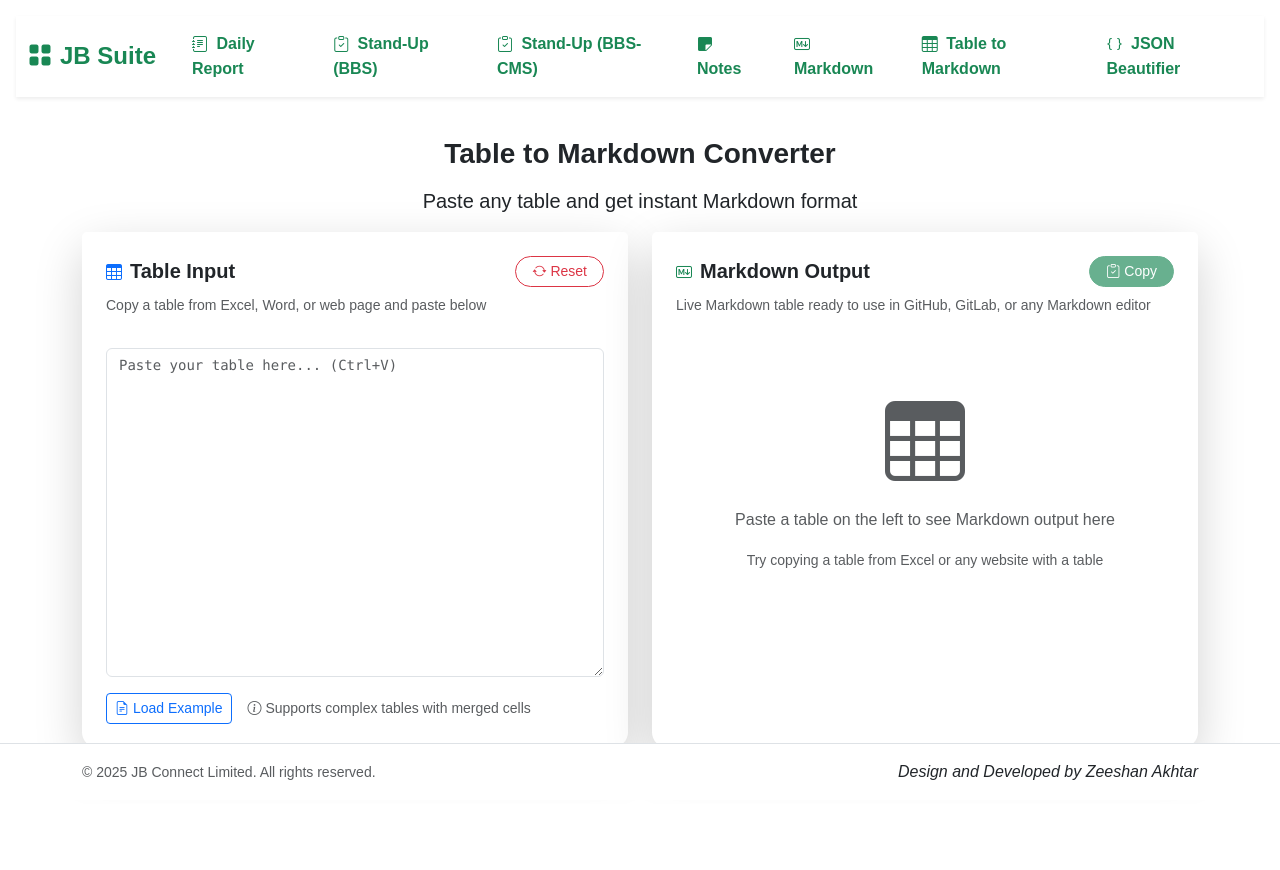
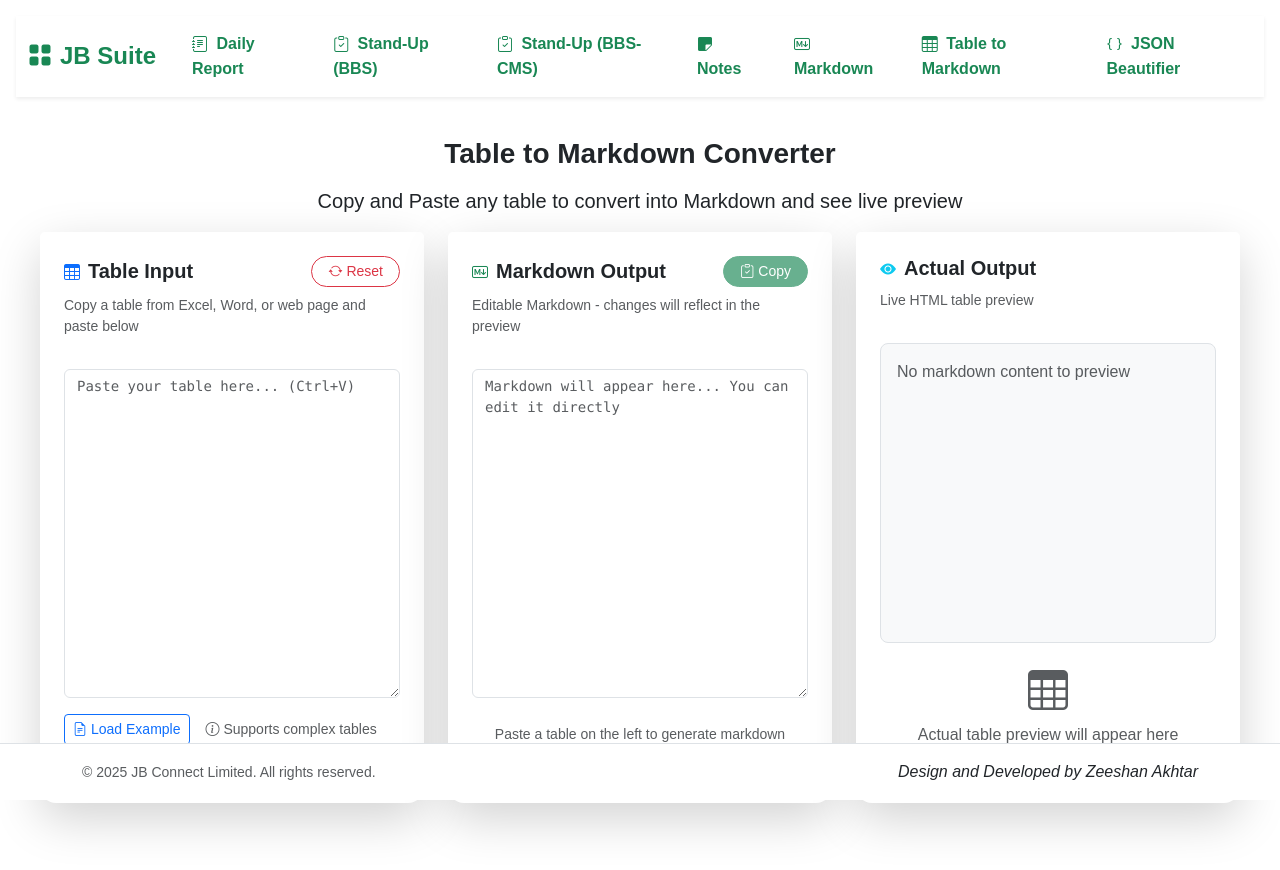
Before and after one commit to Zeeshan0811/standup-report-generator, a Next.js app: page /table-to-markdown in a window 1280 px wide. Shown: the top 870 px of the page. Before the commit the page ends 804 px from the top, so only its background shows below. Built offline with nearby package versions, Linux system fonts and the light colour scheme.

Commit message:
fix: table-to-markdown fixed

```diff
--- a/pages/table-to-markdown.jsx
+++ b/pages/table-to-markdown.jsx
@@ -58,6 +58,69 @@ const TableToMarkdownConverter = () => {
         }
     };
 
+    // Convert Markdown table to HTML
+    const convertMarkdownToHtml = (markdown) => {
+        if (!markdown.trim()) return '<p class="text-muted">No markdown content to preview</p>';
+
+        try {
+            const lines = markdown.trim().split('\n');
+            if (lines.length < 2) {
+                return '<p class="text-warning">Invalid markdown table format</p>';
+            }
+
+            let html = '<table class="table table-bordered table-striped">\n';
+
+            // Process each row
+            lines.forEach((line, index) => {
+                // Skip separator line but use it to determine if we're in header
+                if (line.includes('---')) return;
+
+                const cells = line.split('|')
+                    .filter(cell => cell.trim() !== '')
+                    .map(cell => cell.trim());
+
+                if (cells.length === 0) return;
+
+                // Check if previous line was a separator (header row)
+                const isHeader = index > 0 && lines[index - 1] && lines[index - 1].includes('---');
+
+                if (isHeader) {
+                    html += '  <thead>\n';
+                    html += '    <tr>\n';
+                    cells.forEach(cell => {
+                        html += `      <th>${escapeHtml(cell)}</th>\n`;
+                    });
+                    html += '    </tr>\n';
+                    html += '  </thead>\n';
+                } else {
+                    if (index === 0 || (index > 0 && !lines[index - 1].includes('---'))) {
+                        html += '  <tbody>\n';
+                    }
+                    html += '    <tr>\n';
+                    cells.forEach(cell => {
+                        html += `      <td>${escapeHtml(cell)}</td>\n`;
+                    });
+                    html += '    </tr>\n';
+                    if (index === lines.length - 1 || (index < lines.length - 1 && lines[index + 1].includes('---'))) {
+                        html += '  </tbody>\n';
+                    }
+                }
+            });
+
+            html += '</table>';
+            return html;
+        } catch (err) {
+            return '<p class="text-danger">Error parsing markdown table</p>';
+        }
+    };
+
+    // Helper function to escape HTML
+    const escapeHtml = (text) => {
+        const div = document.createElement('div');
+        div.textContent = text;
+        return div.innerHTML;
+    };
+
     // Handle paste event
     const handlePaste = useCallback((e) => {
         const pastedText = e.clipboardData.getData('text/html') ||
@@ -96,6 +159,12 @@ const TableToMarkdownConverter = () => {
         } else {
             setMarkdownOutput('');
         }
+    };
+
+    // Handle markdown editing
+    const handleMarkdownChange = (e) => {
+        const newMarkdown = e.target.value;
+        setMarkdownOutput(newMarkdown);
     };
 
     // Copy markdown to clipboard
@@ -188,23 +257,23 @@ const TableToMarkdownConverter = () => {
 
     return (
         <div className="container-fluid bg-gradient" style={{
-            background: 'linear-gradient(135deg, #667eea 0%, #764ba2 100%)'
+            background: 'linear-gradient(135deg, #667eea 0%, #764ba2 100%)',
+            minHeight: '100vh'
         }}>
-            <div className="container py-3">
             {/* Header */}
-                <div className="text-center mb-3">
+            <div className="text-center mb-3 pt-3">
                 <h3 className="fw-bold mb-3">
                     Table to Markdown Converter
                 </h3>
                 <p className="lead">
-                        Paste any table and get instant Markdown format
+                    Copy and Paste any table to convert into Markdown and see live preview
                 </p>
             </div>
 
-                {/* Main Content */}
+            {/* Main Content - 3 Columns */}
             <div className="row g-4">
-                    {/* Left Column - Input */}
-                    <div className="col-md-6">
+                {/* Column 1 - Table Input */}
+                <div className="col-md-4">
                     <div className="card shadow-lg border-0 rounded-4 h-100">
                         <div className="card-header bg-white border-0 pt-4 px-4">
                             <div className="d-flex justify-content-between align-items-center">
@@ -260,15 +329,15 @@ const TableToMarkdownConverter = () => {
                                     Load Example
                                 </button>
                                 <small className="text-muted ms-3">
-                                        <i className="bi bi-info-circle"></i> Supports complex tables with merged cells
+                                    <i className="bi bi-info-circle"></i> Supports complex tables
                                 </small>
                             </div>
                         </div>
                     </div>
                 </div>
 
-                    {/* Right Column - Output */}
-                    <div className="col-md-6">
+                {/* Column 2 - Markdown Output (Editable) */}
+                <div className="col-md-4">
                     <div className="card shadow-lg border-0 rounded-4 h-100">
                         <div className="card-header bg-white border-0 pt-4 px-4">
                             <div className="d-flex justify-content-between align-items-center">
@@ -289,49 +358,60 @@ const TableToMarkdownConverter = () => {
                                 </button>
                             </div>
                             <p className="text-muted small mt-2 mb-0">
-                                    Live Markdown table ready to use in GitHub, GitLab, or any Markdown editor
+                                Editable Markdown - changes will reflect in the preview
                             </p>
                         </div>
                         <div className="card-body p-4">
-                                {markdownOutput ? (
-                                    <div className="position-relative">
-                                        <pre className="bg-light p-3 rounded-3 border" style={{
-                                            minHeight: '300px',
-                                            maxHeight: '400px',
-                                            overflow: 'auto',
+                            <textarea
+                                className="form-control font-monospace"
+                                value={markdownOutput}
+                                onChange={handleMarkdownChange}
+                                placeholder="Markdown will appear here... You can edit it directly"
+                                rows={15}
+                                style={{
+                                    resize: 'vertical',
                                     fontFamily: 'monospace',
                                     fontSize: '14px',
                                     lineHeight: '1.5'
-                                        }}>
-                                            <code>{markdownOutput}</code>
-                                        </pre>
-
-                                        {/* Preview Section */}
-                                        <div className="mt-4">
-                                            <div className="d-flex align-items-center mb-2">
-                                                <i className="bi bi-eye-fill me-2 text-info"></i>
-                                                <h6 className="mb-0 fw-semibold">Preview</h6>
-                                                <small className="text-muted ms-2">How it will look in Markdown</small>
+                                }}
+                            />
+                            {!markdownOutput && (
+                                <div className="text-center py-3 text-muted mt-2">
+                                    <small>Paste a table on the left to generate markdown</small>
                                 </div>
-                                            <div className="table-responsive border rounded-3 p-3 bg-white">
-                                                <div className="font-monospace small">
-                                                    {markdownOutput.split('\n').map((line, index) => (
-                                                        <div key={index} className="py-1">
-                                                            {line}
-                                                        </div>
-                                                    ))}
+                            )}
                         </div>
                     </div>
                 </div>
+
+                {/* Column 3 - Actual Output (HTML Preview) */}
+                <div className="col-md-4">
+                    <div className="card shadow-lg border-0 rounded-4 h-100">
+                        <div className="card-header bg-white border-0 pt-4 px-4">
+                            <div>
+                                <i className="bi bi-eye-fill me-2 text-info"></i>
+                                <h5 className="card-title mb-0 fw-semibold d-inline-block">
+                                    Actual Output
+                                </h5>
                             </div>
-                                ) : (
-                                    <div className="text-center py-5 text-muted">
-                                        <i className="bi bi-table display-1"></i>
-                                        <p className="mt-3">Paste a table on the left to see Markdown output here</p>
-                                        <small>Try copying a table from Excel or any website with a table</small>
+                            <p className="text-muted small mt-2 mb-0">
+                                Live HTML table preview
+                            </p>
+                        </div>
+                        <div className="card-body p-4">
+                            <div className="table-responsive bg-light p-3 rounded-3 border" style={{
+                                minHeight: '300px',
+                                maxHeight: '400px',
+                                overflow: 'auto'
+                            }}>
+                                <div dangerouslySetInnerHTML={{ __html: convertMarkdownToHtml(markdownOutput) }} />
+                            </div>
+                            {!markdownOutput && (
+                                <div className="text-center py-3 text-muted mt-2">
+                                    <i className="bi bi-table display-6"></i>
+                                    <p className="mt-2">Actual table preview will appear here</p>
                                 </div>
                             )}
-                            </div>
                         </div>
                     </div>
                 </div>
```
Lines whose indentation alone changed are shown as unchanged.
